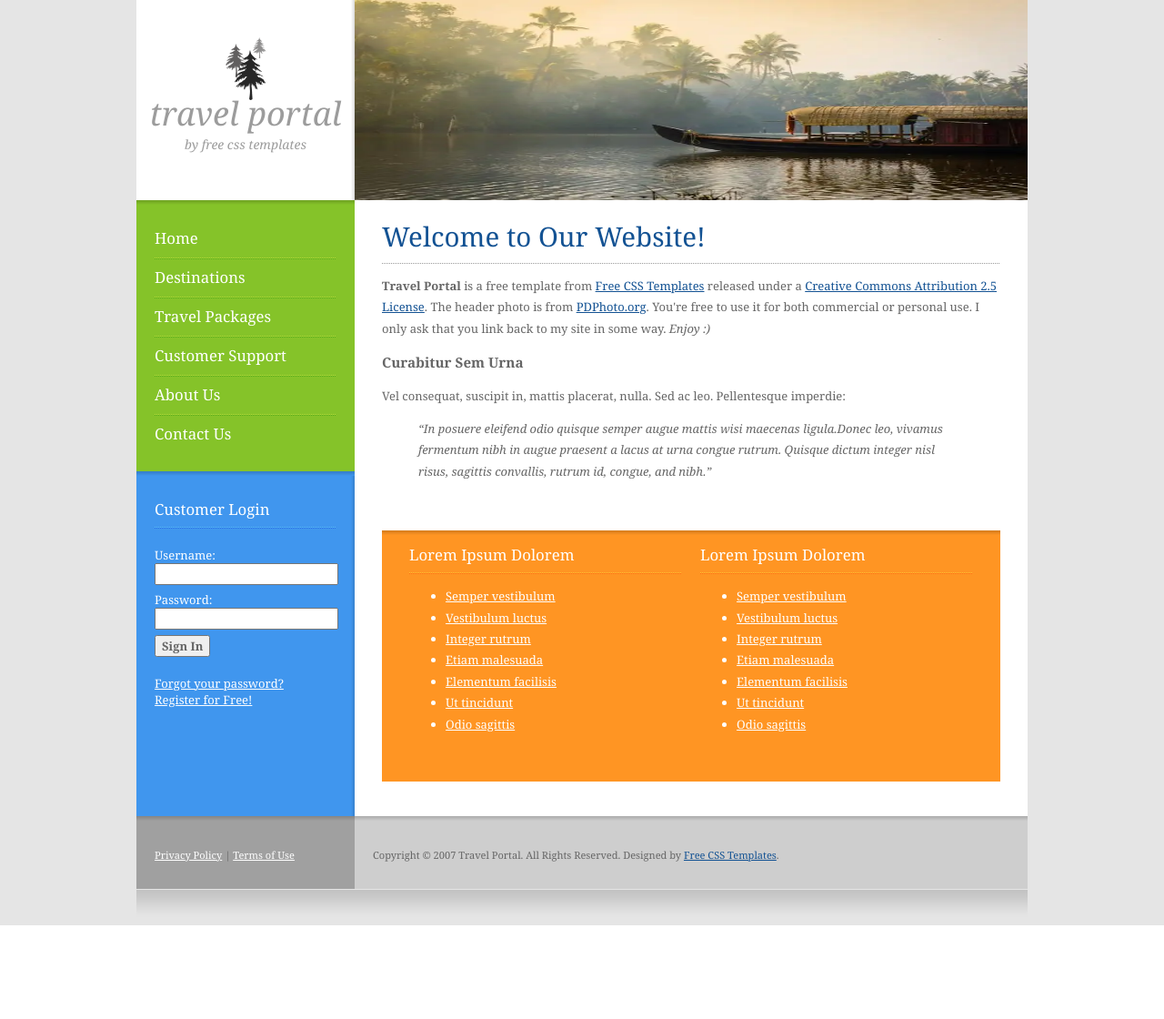
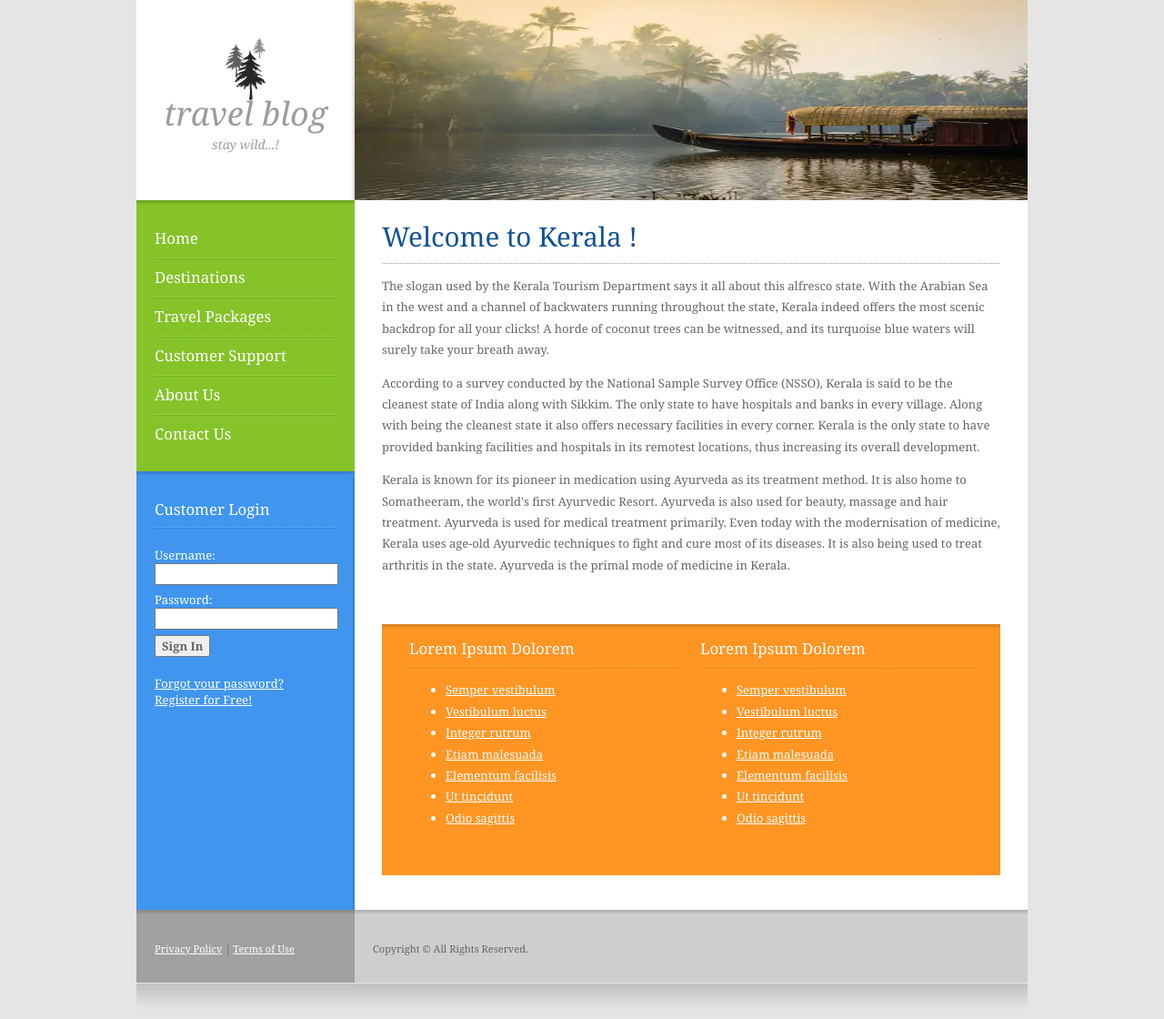
Before and after one commit to NihalaBasith/simple-blog, a Django app: page / in a window 1280 px wide. Shown: the whole page at 91% size. Before the commit the page ends 1017 px from the top, so only its background shows below. Run offline with Django 3.2, Linux system fonts and the light colour scheme.

Commit message:
index page modified

```diff
--- a/templates/index.html
+++ b/templates/index.html
@@ -14,7 +14,7 @@ Description: A two-column, fixed-width template.
 <html xmlns="http://www.w3.org/1999/xhtml">
 <head>
 <meta http-equiv="content-type" content="text/html; charset=utf-8" />
-<title>Travel Portal by Free Css Templates</title>
+<title>Travel Blog</title>
 <meta name="keywords" content="" />
 <meta name="description" content="" />
 <link href="{% static 'default.css' %}" rel="stylesheet" type="text/css" />
@@ -23,8 +23,8 @@ Description: A two-column, fixed-width template.
 <div id="page">
   <div id="sidebar">
     <div id="logo">
-      <h1><a href="#">Travel Portal</a></h1>
-      <h2><a href="http://www.freecsstemplates.org/">By Free CSS Templates</a></h2>
+      <h1><a href="#">Travel Blog</a></h1>
+      <h2><a href="http://www.freecsstemplates.org/">Stay Wild...!</a></h2>
     </div>
     <!-- end header -->
     <div id="menu">
@@ -57,13 +57,12 @@ Description: A two-column, fixed-width template.
   <div id="content">
     <div><img src="{% static 'images/kerala.webp' %}" alt="" width="740" height="220" /></div>
     <div class="boxed">
-      <h1 class="title2">Welcome to Our Website!</h1>
-      <p><strong>Travel Portal</strong> is a free template from <a href="http://www.freecsstemplates.org/">Free CSS Templates</a> released under a <a href="http://creativecommons.org/licenses/by/2.5/">Creative Commons Attribution 2.5 License</a>. The header photo is from <a href="http://www.pdphoto.org/">PDPhoto.org</a>. You're free to use it for both commercial or personal use. I only ask that you link back to my site in some way. <em>Enjoy :)</em></p>
-      <h3>Curabitur Sem Urna</h3>
-      <p>Vel consequat, suscipit in, mattis placerat, nulla. Sed ac leo. Pellentesque imperdie:</p>
-      <blockquote>
-        <p>&ldquo;In posuere eleifend odio quisque semper augue mattis wisi maecenas ligula.Donec leo, vivamus fermentum nibh in augue praesent a lacus at urna congue rutrum. Quisque dictum integer nisl risus, sagittis convallis, rutrum id, congue, and nibh.&rdquo;</p>
-      </blockquote>
+      <h1 class="title2">Welcome to Kerala !</h1>
+     <p>The slogan used by the Kerala Tourism Department says it all about this alfresco state. With the Arabian Sea in the west and a channel of backwaters running throughout the state, Kerala indeed offers the most scenic backdrop for all your clicks! A horde of coconut trees can be witnessed, and its turquoise blue waters will surely take your breath away.</p>
+     <p>According to a survey conducted by the National Sample Survey Office (NSSO), Kerala is said to be the cleanest state of India along with Sikkim. The only state to have hospitals and banks in every village. Along with being the cleanest state it also offers necessary facilities in every corner. Kerala is the only state to have provided banking facilities and hospitals in its remotest locations, thus increasing its overall development.</p>
+     <p>Kerala is known for its pioneer in medication using Ayurveda as its treatment method. It is also home to Somatheeram, the world's first Ayurvedic Resort. Ayurveda is also used for beauty, massage and hair treatment.
+
+      Ayurveda is used for medical treatment primarily. Even today with the modernisation of medicine, Kerala uses age-old Ayurvedic techniques to fight and cure most of its diseases. It is also being used to treat arthritis in the state. Ayurveda is the primal mode of medicine in Kerala.</p>
     </div>
     <div class="boxed orange">
       <div class="col-one">
@@ -98,7 +97,7 @@ Description: A two-column, fixed-width template.
 </div>
 <!-- end page -->
 <div id="footer">
-  <p id="legal">Copyright &copy; 2007 Travel Portal. All Rights Reserved. Designed by <a href="http://www.freecsstemplates.org/">Free CSS Templates</a>.</p>
+  <p id="legal">Copyright &copy;  All Rights Reserved.</p>
   <p id="links"><a href="#">Privacy Policy</a> | <a href="#">Terms of Use</a></p>
 </div>
 </body>
```
